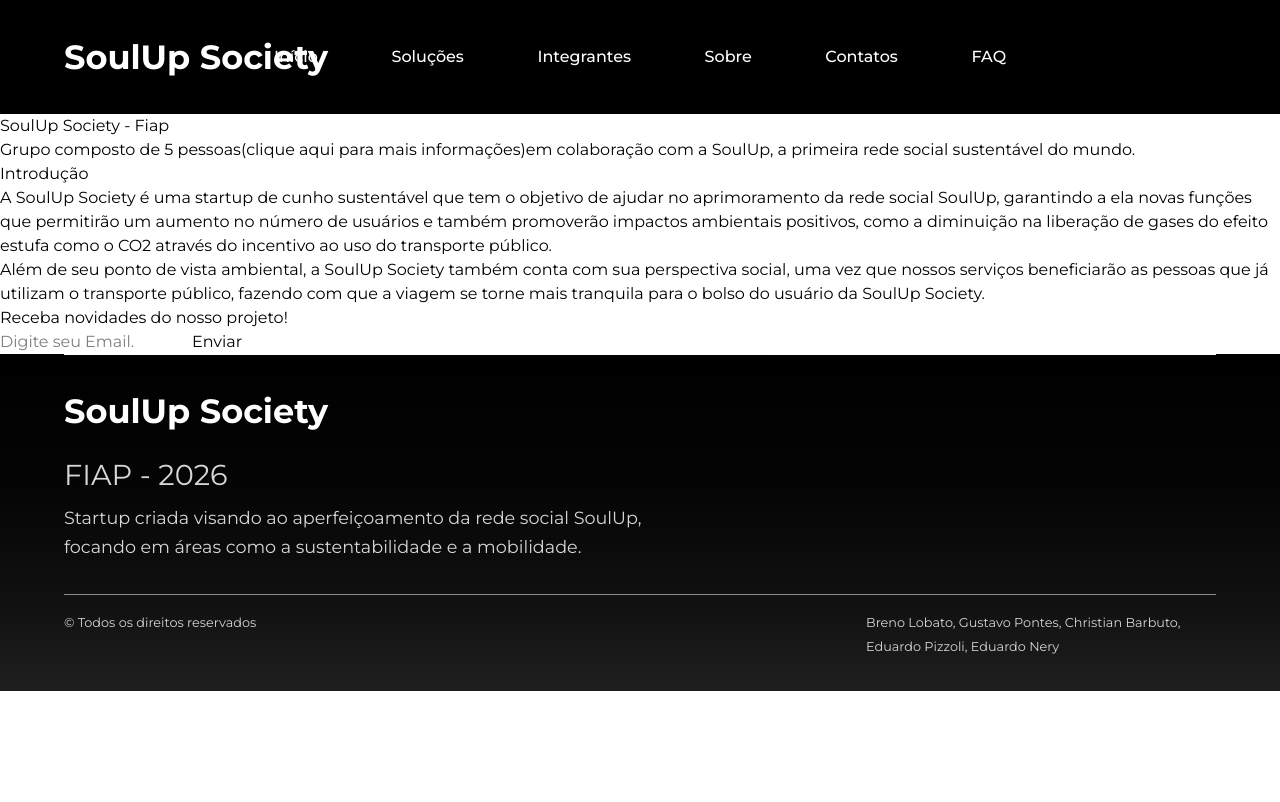
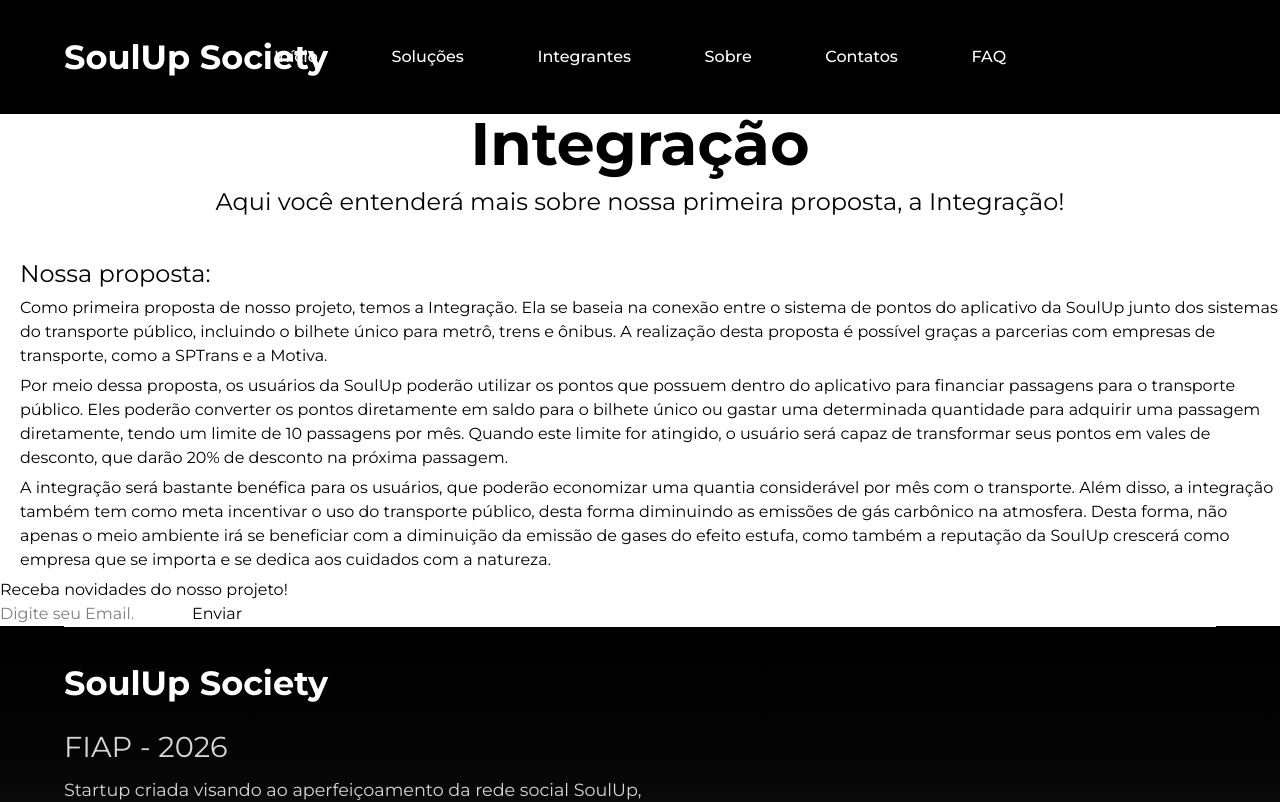
Before and after one commit to SoulUp-Society-Trabalhos/1--Challenge-2--semestre, a React (Vite) app in the folder soulup-society/: page /proposta in a window 1280 px wide. Shown: the top 802 px of the page. Built offline with nearby package versions, Linux system fonts and the light colour scheme.

Commit message:
feat : adicionando o conteúdo das páginas Proposta e Error.

```diff
--- a/soulup-society/src/routes/Error/index.tsx
+++ b/soulup-society/src/routes/Error/index.tsx
@@ -1,8 +1,19 @@
 export default function Error() {
   return (
     <main className="conteudo">
+      <section className="min-h-[90vh] bg-stone-100 font-montserrat flex flex-col items-center justify-center">
+        <div className="text-center flex flex-col gap-3">
+          <h1 className="text-6xl font-montserrat font-bold mb-6">
+            Erro 404
+          </h1>
 
-
+          <div className="text-2xl">
+            <p>
+              Página não encontrada.
+            </p>
+          </div>
+        </div>
+      </section>
     </main>
   )
 
--- a/soulup-society/src/routes/Proposta/index.tsx
+++ b/soulup-society/src/routes/Proposta/index.tsx
@@ -2,42 +2,32 @@
     return (
         <main className="conteudo">
       <section className="hero">
-        <div className="hero__content">
-          <h1 className="hero__title">SoulUp Society - Fiap</h1>
+        <div className="text-center flex flex-col gap-3">
+          <h1 className="text-6xl font-montserrat font-bold mb-6">
+            Integração
+          </h1>
 
-          <p className="hero__subtitle">
-            Grupo composto de 5 pessoas
-            <a href="./pages/integrantes.html">
-              (clique aqui para mais informações)
-            </a>
-            em colaboração com a SoulUp, a primeira rede social sustentável do
-            mundo.
-          </p>
+          <div className="text-2xl">
+            <p>
+              Aqui você entenderá mais sobre nossa primeira proposta, a Integração!
+            </p>
 
-          <a href="#" className="hero__button"></a>
         </div>
-      </section>
+        </div>
+        </section>
 
-      <section className="introducao">
-        <div className="introducao__content">
-          <h2 className="introducao__title">Introdução</h2>
-
-          <p className="introducao__paragraph">
-            A SoulUp Society é uma startup de cunho sustentável que tem o
-            objetivo de ajudar no aprimoramento da rede social SoulUp,
-            garantindo a ela novas funções que permitirão um aumento no número
-            de usuários e também promoverão impactos ambientais positivos, como
-            a diminuição na liberação de gases do efeito estufa como o CO2
-            através do incentivo ao uso do transporte público.
-          </p>
-
-          <p className="introducao__paragraph">
-            Além de seu ponto de vista ambiental, a SoulUp Society também conta
-            com sua perspectiva social, uma vez que nossos serviços beneficiarão
-            as pessoas que já utilizam o transporte público, fazendo com que a
-            viagem se torne mais tranquila para o bolso do usuário da SoulUp
-            Society.
-          </p>
+      <section className="">
+        <div className="mt-10! ml-5!">
+            <p className="text-2xl ">Nossa proposta:</p>
+            <p className="text-base mb-1.5! mt-1.5!">
+              Como primeira proposta de nosso projeto, temos a Integração. Ela se baseia na conexão entre o sistema de pontos do aplicativo da SoulUp junto dos sistemas do transporte público, incluindo o bilhete único para metrô, trens e ônibus. A realização desta proposta é possível graças a parcerias com empresas de transporte, como a SPTrans e a Motiva.
+            </p>
+            <p className="text-base mb-1.5! mt-1.5!">
+              Por meio dessa proposta, os usuários da SoulUp poderão utilizar os pontos que possuem dentro do aplicativo para financiar passagens para o transporte público. Eles poderão converter os pontos diretamente em saldo para o bilhete único ou gastar uma determinada quantidade para adquirir uma passagem diretamente, tendo um limite de 10 passagens por mês. Quando este limite for atingido, o usuário será capaz de transformar seus pontos em vales de desconto, que darão 20% de desconto na próxima passagem.
+            </p>
+            <p className="text-base mb-1.5! mt-1.5!">
+              A integração será bastante benéfica para os usuários, que poderão economizar uma quantia considerável por mês com o transporte. Além disso, a integração também tem como meta incentivar o uso do transporte público, desta forma diminuindo as emissões de gás carbônico na atmosfera. Desta forma, não apenas o meio ambiente irá se beneficiar com a diminuição da emissão de gases do efeito estufa, como também a reputação da SoulUp crescerá como empresa que se importa e se dedica aos cuidados com a natureza.
+            </p>
         </div>
       </section>
       <section className="newsletter">
```
